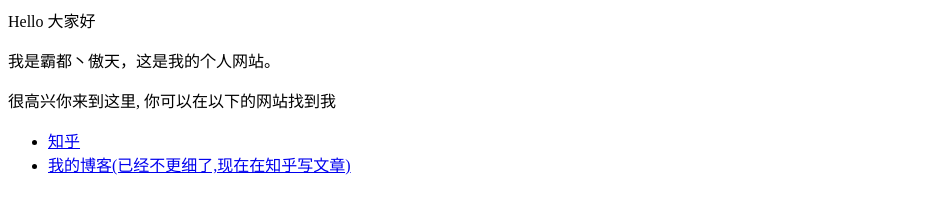
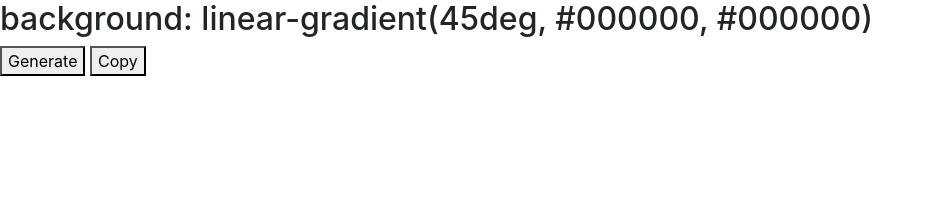
Before and after one commit to bcxhj/BCXHJ.github.io, a plain HTML site: page index.html in a window 1280 px wide. Shown: the whole page, without its empty margins (0-933 px from the left). Drawn offline with nearby package versions, Linux system fonts and the light colour scheme.

Commit message:
Update index.html

```diff
--- a/index.html
+++ b/index.html
@@ -1,8 +1,23 @@
-<p>Hello 大家好</p>
-<p>我是霸都丶傲天，这是我的个人网站。 </p>
-<p>很高兴你来到这里, 你可以在以下的网站找到我</p>
+<!DOCTYPE html>
+<html lang="en">
+<head>
+  <meta charset="UTF-8">
+  <meta name="viewport" content="width=device-width, initial-scale=1.0">
+  <link rel="stylesheet" href="https://stackpath.bootstrapcdn.com/bootstrap/4.5.2/css/bootstrap.min.css">
+  <link rel="shortcut icon" type="image/png" href="colors.png" />
+  <link rel="stylesheet" href="style.css">
 
-<ul>
-  <li> <a href="https://www.zhihu.com/people/AJLoveChina">知乎</a> </li>
-  <li> <a href="http://hejie.nigeerhuo.com">我的博客(已经不更细了,现在在知乎写文章)</a> </li>
-</ul>
+  <title>Hex Colors</title>
+</head>
+<body>
+
+  <h2>background: linear-gradient(45deg, #<span id="hex1">000000</span>, #<span id="hex2">000000</span>)</h2>
+  <div>
+    <button id="generate">Generate</button>
+    <button id="copy">Copy</button>
+  </div>
+
+
+  <script src="script.js"></script>
+</body>
+</html>
```
